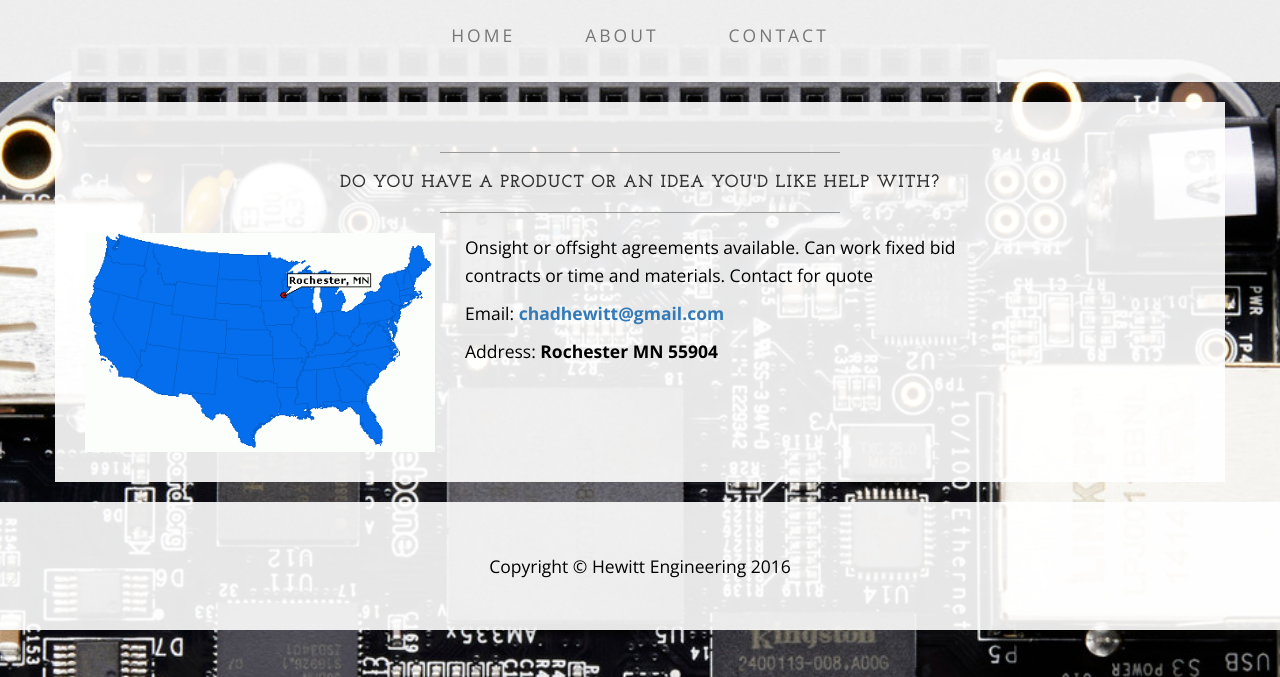
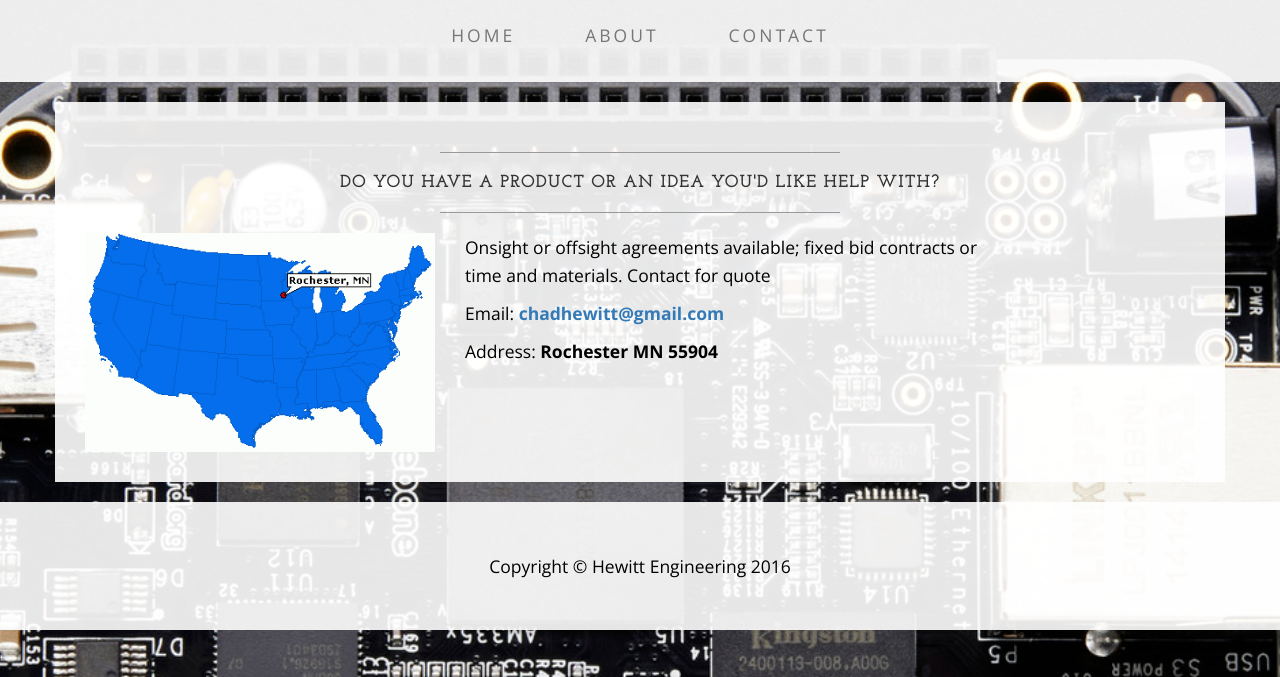
Before and after one commit to cdhewitt88/cdhewitt88.github.io, a plain HTML site: page contact.html in a window 1280 px wide. Shown: the part 123-800 px from the top of the page. Drawn offline with nearby package versions, Linux system fonts and the light colour scheme.

Commit message:
simple text change

```diff
--- a/contact.html
+++ b/contact.html
@@ -85,7 +85,7 @@
                     <img class="img-responsive img-border-left" src="img/Rochester.jpg" alt="">
                 </div>
                 <div class="col-md-6">
-					<p>Onsight or offsight agreements available. Can work fixed bid contracts or time and materials. Contact for quote </p>
+					<p>Onsight or offsight agreements available; fixed bid contracts or time and materials. Contact for quote </p>
                     <p>Email:
                         <strong><a href="mailto:chadhewitt@gmail.com">chadhewitt@gmail.com</a></strong>
                     </p>
```
